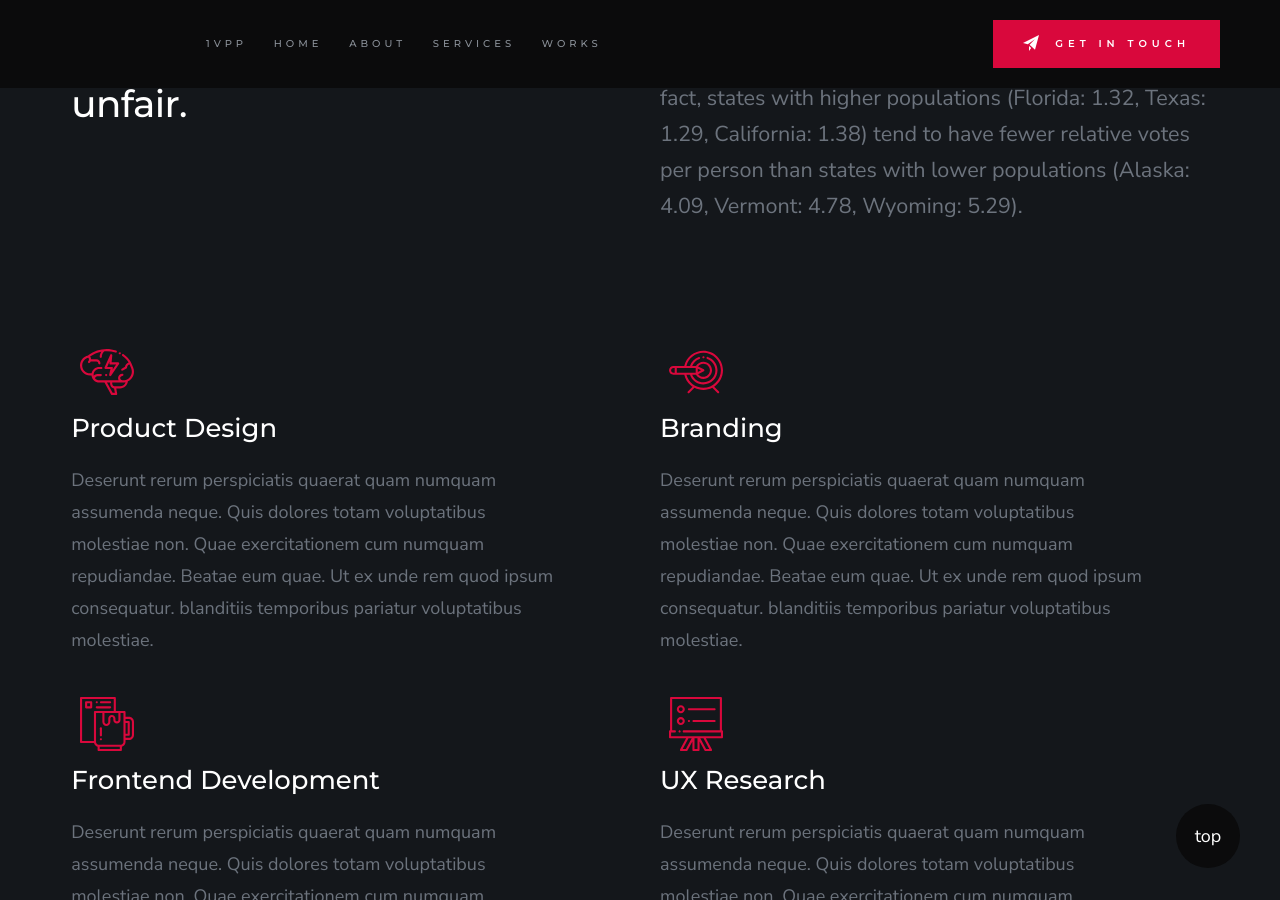
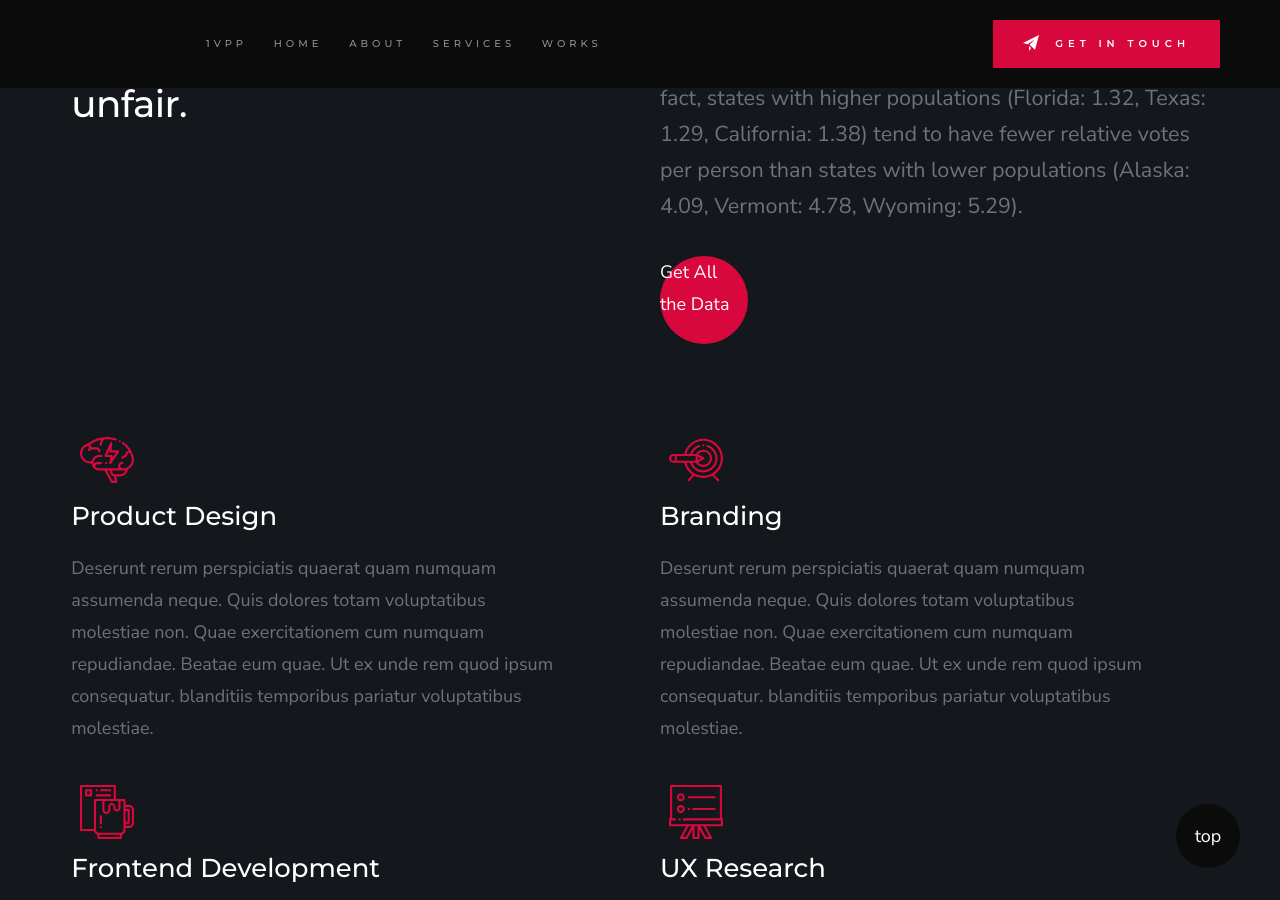
Before and after one commit to 0xmmalik/0xmmalik.github.io, a Jekyll site: the page 1vpp/index.html, which Jekyll copies as it is, in a window 1280 px wide and 900 px high, scrolled down 2336 px. Built offline with Jekyll 4.4.1, drawn with Linux system fonts in a browser that asks for light colours.

Commit message:
added link to data

```diff
--- a/1vpp/index.html
+++ b/1vpp/index.html
@@ -220,6 +220,7 @@
                 Based on current population and electoral college data, one vote from a person in Wyoming is more than 4 times as influential as a vote from a person in Washington.
                 In fact, states with higher populations (Florida: 1.32, Texas: 1.29, California: 1.38) tend to have fewer relative votes per person than states with lower populations (Alaska: 4.09, Vermont: 4.78, Wyoming: 5.29).
                 </p>
+                <a class="s-hero__video-link" href="data" data-lity="" target="_blank">Get All the Data</a>
             </div>
         </div>
 
```
